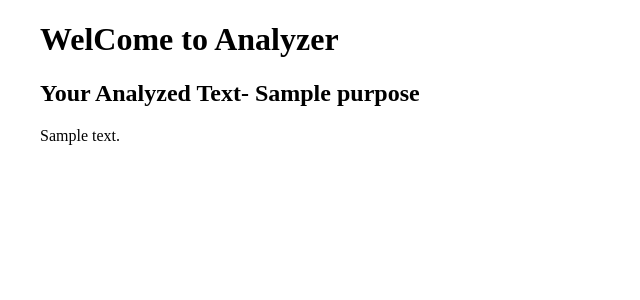
After one commit to sadiqulislam/TextUtils-Website, a Django app: template src/templates/analyzer.html in a window 1280 px wide. The commit adds this page. Shown: the top 300 px of the page, without its empty margins (0-640 px from the left). Run offline with Django 3.2, Linux system fonts and the light colour scheme; the template is opened without the code that fills it: most values are stand-ins (such as "Sample title", 1, 10 or a date in 2020).

Commit message:
Analyzer Complete

```diff
--- /dev/null
+++ b/src/templates/analyzer.html
@@ -0,0 +1,28 @@
+<!DOCTYPE html>
+<html lang="en">
+<head>
+    <meta charset="UTF-8">
+    <title>Analyzer</title>
+    <style>
+     .container
+        {
+        width:1200px;
+        margin:0 auto;
+
+        }
+        .h1{text-align:center}
+        .h2{text-align:center}
+        .p{text-align:center}
+    </style>
+</head>
+<body>
+<div class="container">
+    <h1>WelCome to Analyzer</h1>
+    <h2>Your Analyzed Text- {{ purpose }}</h2>
+    <p>
+        {{ analyzed_text}}
+    </p>
+</div>
+
+</body>
+</html>
--- a/src/templates/index.html
+++ b/src/templates/index.html
@@ -65,9 +65,10 @@ height: 252px;
     <div class="content">
         <h1>Welcome To Text analyzer</h1>
         <h2>Enter Your Text Here:</h2>
-        <form action="/removepunctuation" method="get">
+        <form action="/analyzer" method="get">
         <textarea name="text" id="text-area" cols="100" rows="20" placeholder="Put Your Text Here"></textarea>
 
+            <input type="checkbox" name="removepunctuation">Remove Punctuations
             <button type="submit">Analyze</button>
         </form>
 
--- a/src/textutils/urls.py
+++ b/src/textutils/urls.py
@@ -20,9 +20,11 @@ from .import views
 urlpatterns = [
     path('admin/', admin.site.urls),
     path('', views.index, name="index"),
-    path('removepunctuation', views.rempunc, name="rempunc"),
-    path('capitalizefirst', views.capfirst, name="capfirst"),
-    path('newlineremove', views.newlinerem, name="newlinerem"),
-    path('spaceremove', views.spacerem, name="spacerem"),
-    path('charactercount', views.charcount, name="charcount")
+    # path('removepunctuation', views.rempunc, name="rempunc"),
+    # path('capitalizefirst', views.capfirst, name="capfirst"),
+    # path('newlineremove', views.newlinerem, name="newlinerem"),
+    # path('spaceremove', views.spacerem, name="spacerem"),
+    # path('charactercount', views.charcount, name="charcount")
+
+    path('analyzer', views.analyze, name="analyze")
 ]
```
Also changed, not shown: src/textutils/views.py (+44 -21 lines).
